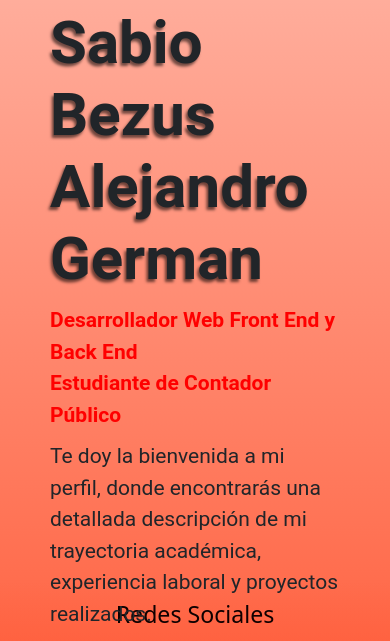
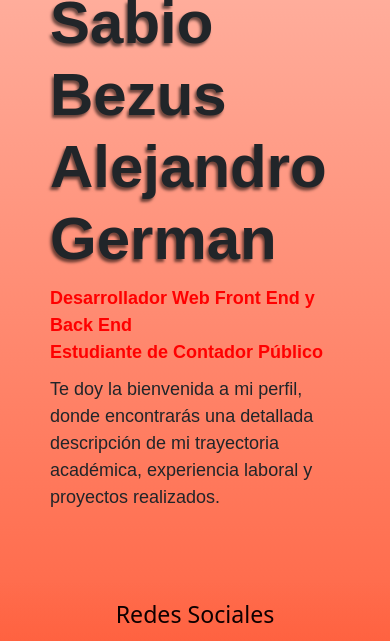
Before and after one commit to alesabio42/Desarrollo-Web-Coderhouse, a website: page index.html in a window 390 px wide. Shown: the part 751-1392 px from the top of the page. Drawn offline with nearby package versions, Linux system fonts and the light colour scheme.

Commit message:
arreglos

```diff
--- a/assets/sass/components/_i-title.scss
+++ b/assets/sass/components/_i-title.scss
@@ -1,15 +1,19 @@
+/* Variables globales */
+$font-primary: Arial, sans-serif;
+
+/* Estilos para .i-title */
 .i-title {
   font-family: $font-primary;
   height: 70px;
   overflow: hidden;
 
   &-item {
-    height: 70px;
     font-size: 21px;
     font-weight: bold;
     color: rgb(255, 0, 0);
     display: flex;
     align-items: center;
+    height: 100%;
   }
 
   &-wrapper {
@@ -31,19 +35,29 @@
     overflow: visible;
 
     &-item {
-      height: auto;
+      font-size: 18px;
     }
 
     &-wrapper {
-      height: 100%;
+      height: auto;
       animation: none;
-
     }
   }
 }
+
+
 .i-desc {
   font-family: $font-primary;
-  height: 70px;
   font-size: 21px;
+  margin-bottom: 20px;
+}
 
+@media (max-width: 400px) {
+  main {
+    margin-bottom: 20px;
+  }
+
+  .i-desc {
+    font-size: 18px;
+  }
 }
```
Also changed, not shown: assets/css/style.css, assets/sass/layout/_main.scss (line endings or trailing spaces), 1 other file.
